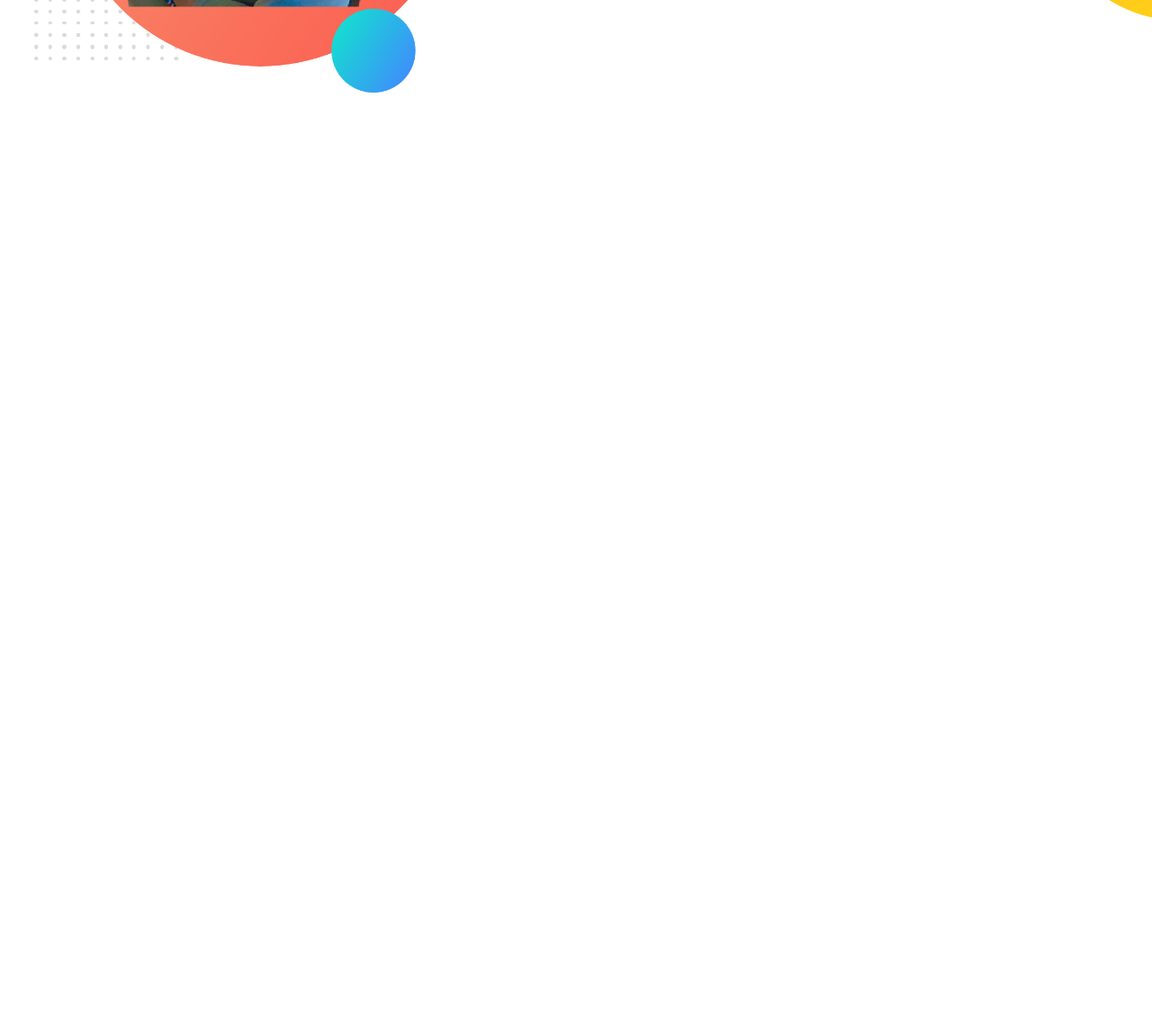
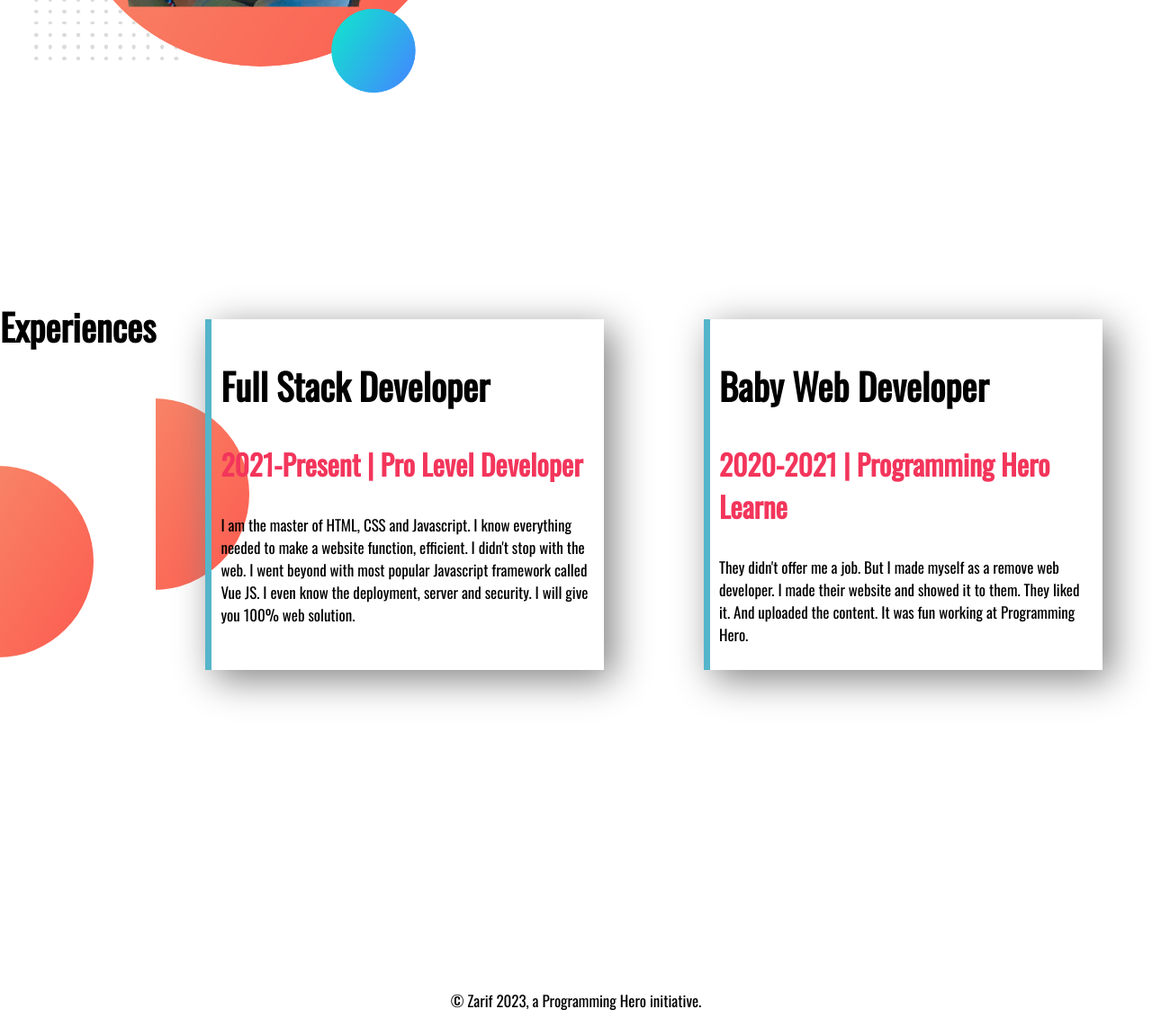
Before and after one commit to Mehedi-Emon/Developer-Protfolio, a plain HTML site: page index.html in a window 1280 px wide. Shown: the part 1088-2230 px from the top of the page at 90% size. Before the commit the page ends 1388 px from the top, so only its background shows below. Drawn offline with nearby package versions, Linux system fonts and the light colour scheme.

Commit message:
stylesd border

```diff
--- a/index.html
+++ b/index.html
@@ -13,7 +13,7 @@
 </head>
 
 <body>
-    <section class="top">
+    <section class="top page-two">
         <div class="width">
             <h1>Welcome <small>To </small> </h1>
             <h1><span class="color">Iron Man's</span> World !</h1>
@@ -30,7 +30,7 @@
         </div>
     </section>
 
-    <section class="second">
+    <section class="second page-two">
         <div class="width">
             <img src="images/my-bg.png" alt="">
         </div>
@@ -46,6 +46,37 @@
         </div>
     </section>
 
+    <section class="page-two">
+        <h1>Experiences</h1>
+
+
+        <div class="page-two">
+            <div class="experience">
+                <h1>Full Stack Developer</h1>
+                <h3 class="color">2021-Present | Pro Level Developer
+                </h3>
+                <p>I am the master of HTML, CSS and Javascript. I know everything needed to make a website function,
+                    efficient. I didn't stop with the web. I went beyond with most popular Javascript framework called
+                    Vue
+                    JS. I even know the deployment, server and security. I will give you 100% web solution. </p>
+            </div>
+            <div class="experience">
+
+                <h1>Baby Web Developer</h1>
+                <h3 class="color">2020-2021 | Programming Hero Learne</h3>
+                <p> They didn't offer me a job. But I made myself as a remove web developer. I made their website and
+                    showed
+                    it to them. They liked it. And uploaded the content. It was fun working at Programming Hero.</p>
+            </div>
+
+
+        </div>
+
+    </section>
+
 </body>
+<footer>
+    <p>© Zarif 2023, a Programming Hero initiative.</p>
+</footer>
 
 </html>
--- a/style.css
+++ b/style.css
@@ -16,7 +16,7 @@ P {
     font-size: 17px;
 }
 
-section {
+.page-two {
     display: flex;
     margin-bottom: 150px;
 }
@@ -49,3 +49,23 @@ section {
     background-repeat: no-repeat;
     background-position: right;
 }
+
+.experience {
+    width: 50%;
+    margin-left: 5%;
+    margin: 5%;
+    padding: 10px;
+    box-shadow: 10px 10px 40px gray;
+    border-left: 7px solid rgb(84, 181, 202);
+    ;
+}
+
+.page-two {
+    background-image: url(images/exp-bg.png);
+    background-repeat: no-repeat;
+    background-position: left;
+}
+
+footer p {
+    text-align: center;
+}
```
